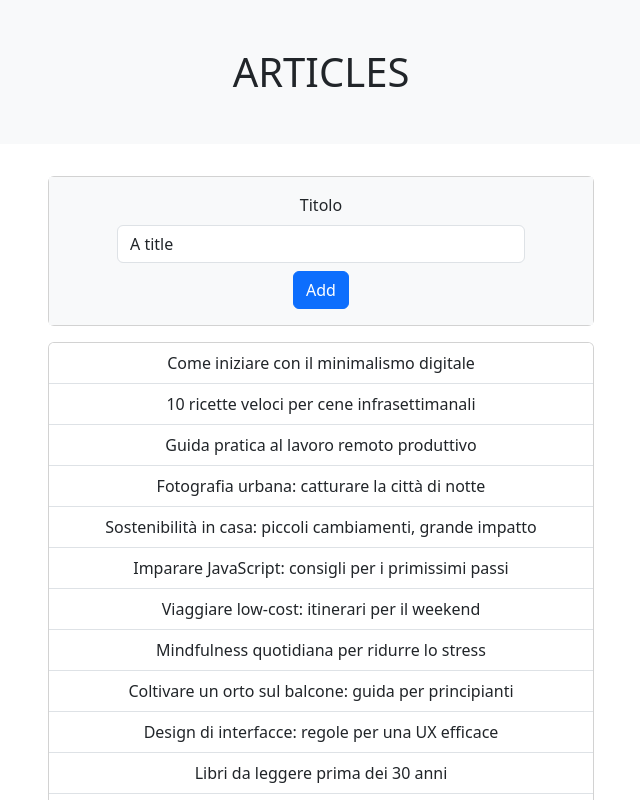
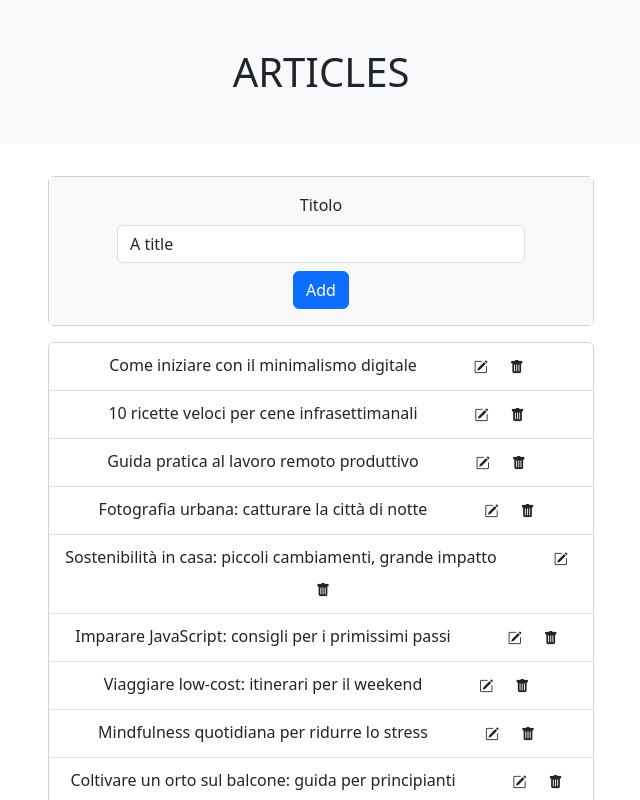
Before and after one commit to Mattia-Giacobelli/react-form, a React (Vite) app: page / in a window 1280 px wide. Shown: the top 800 px of the page, without its empty margins (319-959 px from the left). Built offline with nearby package versions, Linux system fonts and the light colour scheme.

Commit message:
Create remove title function

```diff
--- a/src/components/Main.jsx
+++ b/src/components/Main.jsx
@@ -32,9 +32,15 @@ export default function Main({ array }) {
         }
         console.log(newTitleObj);
         setNewTitle([...articles, newTitleObj])
+    }
+
+    function handleRemove(id) {
+        console.log(id);
+        const updatedArticles = articles.filter(article => article.id != id)
+        setNewTitle(updatedArticles)
+    }
 
 
-    }
 
 
     return (
@@ -70,12 +76,17 @@ export default function Main({ array }) {
 
                             <ul className="list-group list-group-flush text-center">
                                 {newTitle.map(article => {
-                                    console.log(article.id);
 
                                     return (
 
                                         <li key={article.id} className="list-group-item">
                                             {article.title}
+                                            <button onClick={() => handleChange(article, article.id)} className="btn btn-sm ms-5">
+                                                <i className="bi bi-pencil-square"></i>
+                                            </button>
+                                            <button onClick={() => handleRemove(article.id)} className="btn btn-sm ms-1">
+                                                <i className="bi bi-trash-fill"></i>
+                                            </button>
                                         </li>
                                     )
                                 })}
```
